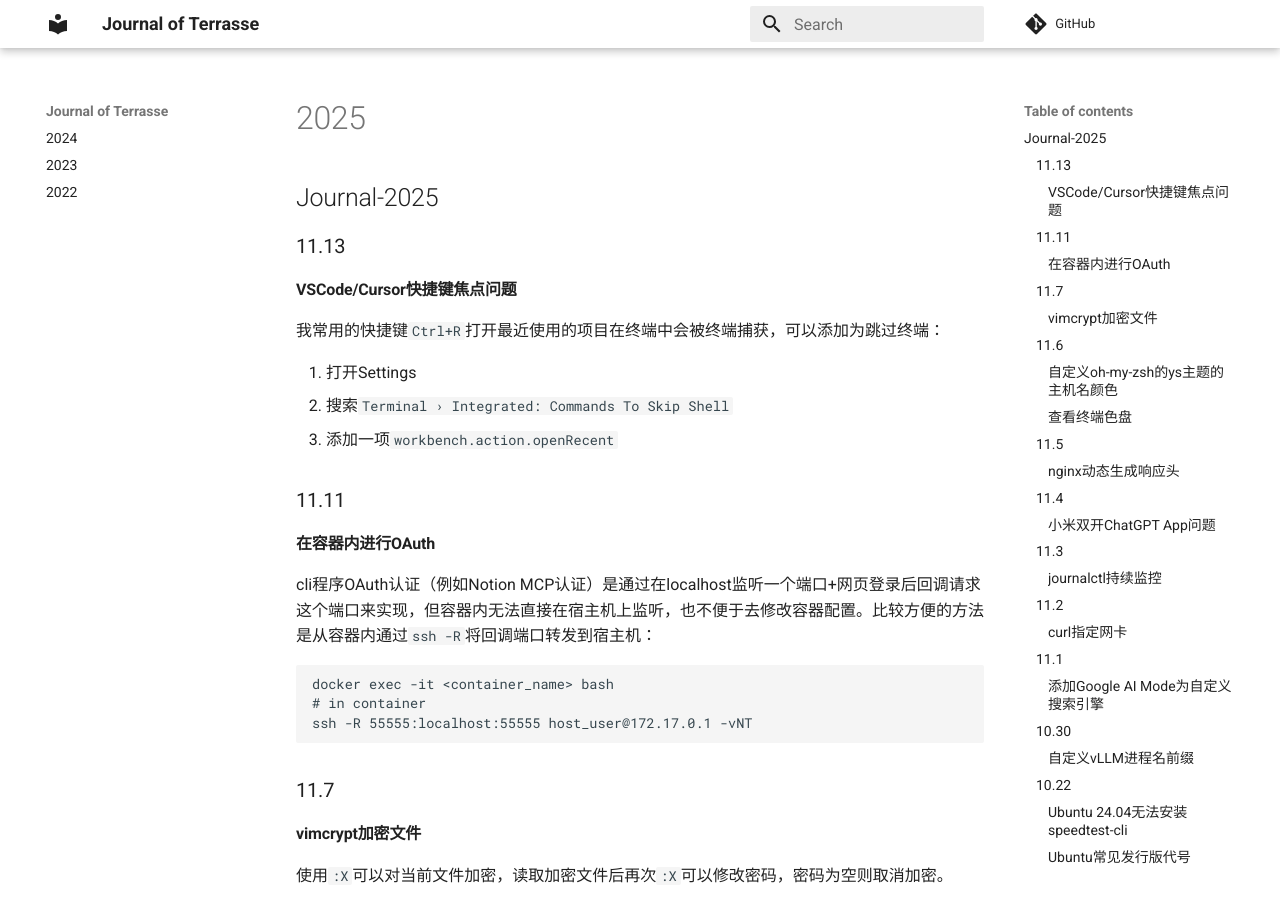
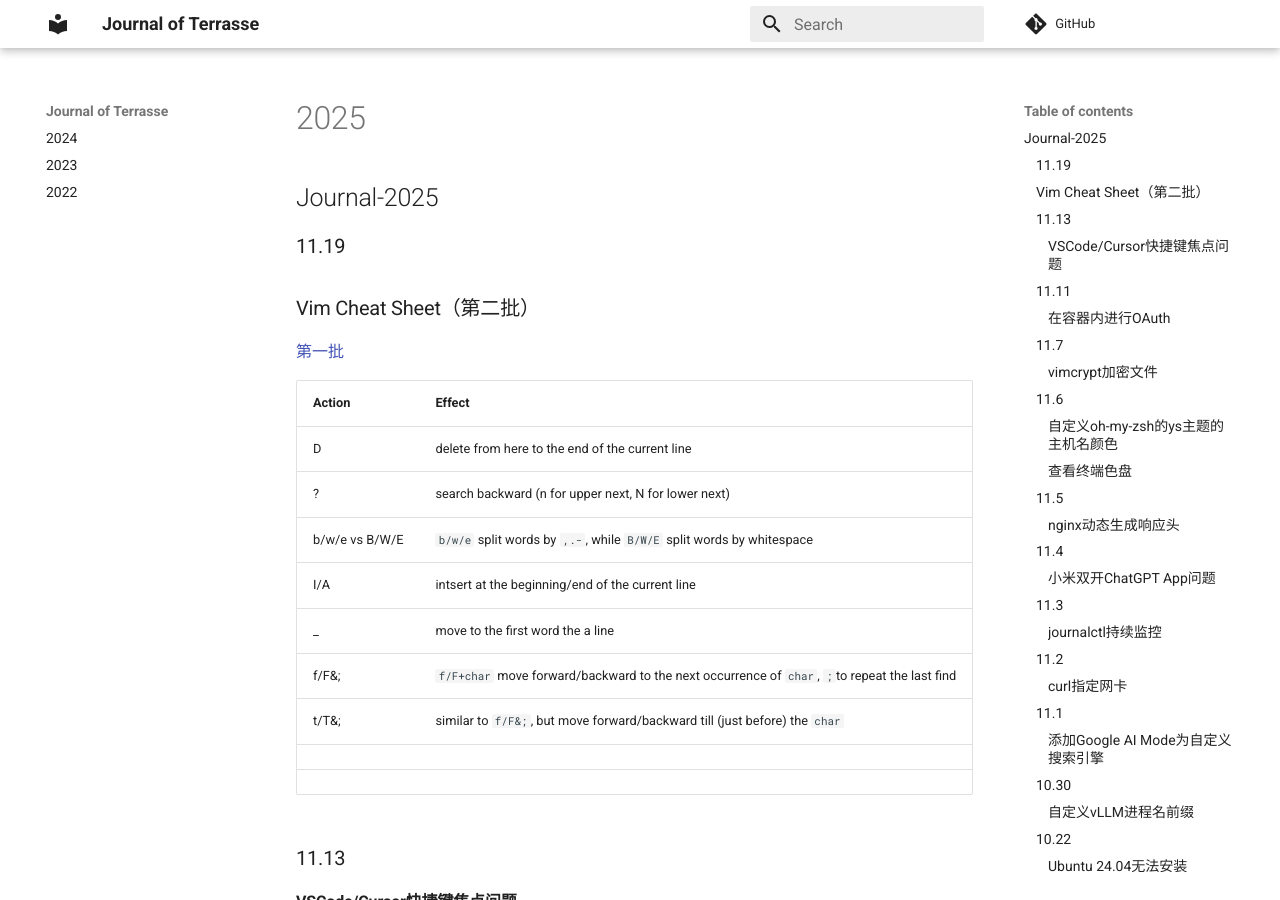
Before and after one commit to Jerry-Terrasse/journal, an MkDocs documentation site: the page built from docs/2025.md, in a window 1280 px wide and 900 px high. Built offline with MkDocs 1.6.1 and Material for MkDocs 9.7.7, drawn with Linux system fonts in a browser that asks for light colours; comment, search, counter and statistics services are not loaded.

Commit message:
update (Wed Nov 19 05:36:26 PM CST 2025)

```diff
--- a/docs/2025.md
+++ b/docs/2025.md
@@ -1,4 +1,24 @@
 ## Journal-2025
+
+### 11.19
+
+### Vim Cheat Sheet（第二批）
+
+[第一批](/2023/#vim-cheat-sheet)
+
+| Action         | Effect                                                       |
+| -------------- | ------------------------------------------------------------ |
+| D              | delete from here to the end of the current line              |
+| ?              | search backward (n for upper next, N for lower next)         |
+| b/w/e vs B/W/E | `b/w/e` split words by `,.-`, while `B/W/E` split words by whitespace |
+| I/A            | intsert at the beginning/end of the current line             |
+| _              | move to the first word the a line                            |
+| f/F&;          | `f/F+char` move forward/backward to the next occurrence of `char`, `;`to repeat the last find |
+| t/T&;          | similar to `f/F&;`, but move forward/backward till (just before) the `char` |
+|                |                                                              |
+|                |                                                              |
+
+
 
 ### 11.13
 
```
